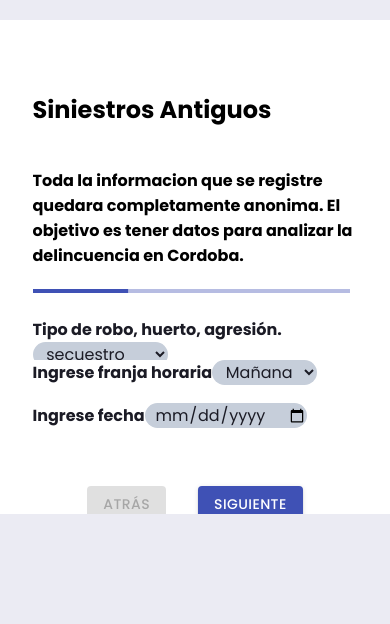
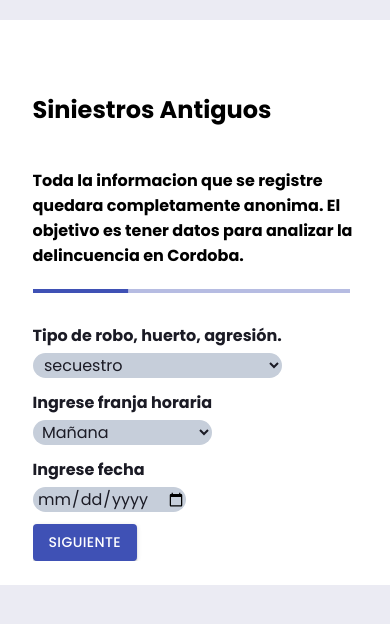
Before and after one commit to crimeApp/crimeApp, a React (Create React App) app: page /pastcrimeform in a window 390 px wide. Shown: the top 624 px of the page. Built offline with nearby package versions, Linux system fonts and the light colour scheme.

Commit message:
Last step not done yet, but works

```diff
--- a/src/pages/Contact.js
+++ b/src/pages/Contact.js
@@ -1,11 +1,11 @@
 import React from 'react';
-
-
+import LayoutBasic from '../layouts/LayoutBasic';
 
 export default function Contact (){
 
     return(
-        <>
-        </>
+        <LayoutBasic>
+            <h1>Contact</h1>
+        </LayoutBasic>
     )
 }
--- a/src/pages/Form/Form.css
+++ b/src/pages/Form/Form.css
@@ -2,6 +2,9 @@
 
 .form-wrap {
     width: 100%;
+    height: auto;
+    max-width: 1600px;
+    min-height: fit-content;
     border-radius: var(--border-big);
     background-color: var(--card-background);
 }
@@ -11,11 +14,32 @@
     margin-bottom: 10vh;
 }
 
+.form-content{
+    width: 100%;
+    height: auto;
+    overflow-y: hidden;
+    align-items: center;
+}
+
+@media (max-width: 750px) {
+    .form-background {
+        background-color: var(--card-background);
+        width: 100%;
+        height: 100%;
+        margin-top: 20px;
+        margin-bottom: 0px;
+    }
+}
+
+.input-container{
+    width: fit-content;
+}
+
 .input-label{
     color: var(--black);
     font-size: var(--font-size-normal);
     font-weight: var(--weight-bold);
-    margin-bottom: 5px;
+    margin-bottom: 2vh;
 }
 
 .input-content {
@@ -40,41 +64,6 @@ input:focus{
     border: red 1px solid;
 }
 
-@media (max-width: 750px) {
-    .form-background {
-        background-color: var(--card-background);
-        width: 100%;
-        height: 100%;
-        margin-top: 20px;
-        margin-bottom: 0px;
-    }
-}
-
-.form-content{
-    width: 100%;
-    min-width: 250px;
-    display: flex;
-    flex-direction: column;
-}
-
-.form-controls {
-    width: 100%;
-    display: inline-block;
-    padding-top: 40px;
-    padding-bottom: 20px;
-    align-items: center;
-    justify-content: center;
-}
-
-/* .form-controls > .MuiButton-root .MuiButton-base {
-    padding-left: 10px;
-    padding-right: 10px;
-} */
-
-#submit {
-    margin-bottom: 2%;
-}
-
 .error-message {
     color: red;
 }
--- a/src/pages/Form/FormWrapper.js
+++ b/src/pages/Form/FormWrapper.js
@@ -16,7 +16,8 @@ export default function FormWrapper({ title, subtitle, children, loading }) {
         <Grid item xs={10}>
           <FormStepper value={loading} />
         </Grid>
-        <Grid item xs={10} container className="p-top-3">{children}</Grid>
+        <Grid item xs={10} className="p-top-3 m-bottom-3">{children}</Grid>
+
       </Grid>
     </Grid>
   );
--- a/src/pages/Form/StepsPastCrime/TheftInfo.js
+++ b/src/pages/Form/StepsPastCrime/TheftInfo.js
@@ -1,12 +1,33 @@
 import React from "react";
 import traslate from "../../../assets/traslate/es.json";
-//import Select from "../../../components/Select/Select";
-//import Input from "../../../components/Input/Input";
 import { Grid, Button } from "@material-ui/core";
 import "../Form.css";
 
-import { useFormik } from "formik";
+import { Formik, Form, Field } from "formik";
+
 import * as Yup from "yup";
+
+const TheftInfovalidation = Yup.object({
+  type: Yup.string()
+    .transform((e) => e.toLowerCase())
+    .oneOf([
+      "robo",
+      "asesinato",
+      "abuso sexual",
+      "secuestro",
+      "asalto",
+      "hurto",
+    ])
+    .required('Completar la casilla'),
+  hour: Yup.string()
+    .transform((e) => e.toLowerCase())
+    .oneOf(["mañana", "mediodia", "tarde", "noche"])
+    .required('Completar la casilla'),
+  date: Yup.date()
+  .min(new Date("01/01/2010"))
+  .max(new Date())
+  .required('Ingresar una fecha valida')
+});
 
 const typeoptions = [
   {
@@ -55,174 +76,94 @@ const houroptions = [
 ];
 
 export default function TheftInfo({ formData, handleNext }) {
-  const formik = useFormik({
-    initialValues: {
+  return (
+    <Grid container direction="column" justify="center" alignItems="center">
+      <Formik
+        initialValues={{
           type: "",
           hour: "",
           date: "",
-    },
-    validationSchema: Yup.object({
-      type: Yup.string()
-        .transform((e) => e.toLowerCase())
-        .oneOf([
-          "robo",
-          "asesinato",
-          "abuso sexual",
-          "secuestro",
-          "asalto",
-          "hurto",
-        ])
-        .required(),
-      hour: Yup.string()
-        .transform((e) => e.toLowerCase())
-        .oneOf(["mañana", "mediodia", "tarde", "noche"])
-        .required(),
-      date: Yup.date().min(new Date("01/01/2010")).max(new Date()),
-    }),
-  });
-
-  const handleSubmit = () => {
+        }}
+        validationSchema={TheftInfovalidation}
+        onSubmit={(values) => {
           formData = {
-      type: formik.values.type,
-      hour: formik.values.hour,
-      date: formik.values.date,
+            type: values.type,
+            hour: values.hour,
+            date: values.date,
           };
-    console.log(formData)
+          console.log(formData);
           handleNext();
-  };
-
-  return (
-    <Grid container direction="column" justify="center" alignItems="center">
-      <form onSubmit={formik.handleSubmit} className="form-content">
-        <Grid item xs={12}>
-          {/* <Select
-          id="type"
-          name="type"
-          type="string"
-          onChange={formik.handleChange}
-          onBlur={formik.handleBlur}
-          value={formik.values.type}
-          label=
-          options={theftoptions}
-        /> */}
+        }}
+      >
+        {({ errors, touched }) => (
+          <Form className="form-content">
+            <Grid item xs={10} className="input-container p-top-1">
               <label className={"input-label"}>
                 {traslate.FORM.THEFTINFO.THEFT}
               </label>
-
-          <select
-            id="type"
-            name="type"
-            className={"input-content"}
-            value={formik.values.type}
-            onChange={formik.handleChange}
-            onBlur={formik.handleBlur}
-          >
-            <option value={typeoptions[0].value}>{typeoptions[0].label}</option>
-            <option value={typeoptions[1].value}>{typeoptions[1].label}</option>
-            <option value={typeoptions[2].value}>{typeoptions[2].label}</option>
-            <option value={typeoptions[3].value}>{typeoptions[3].label}</option>
-            <option value={typeoptions[4].value}>{typeoptions[4].label}</option>
-            <option value={typeoptions[5].value}>{typeoptions[5].label}</option>
-          </select>
-
-          {formik.touched.type && formik.errors.type ? (
-            <div className="error-message">{formik.errors.type}</div>
-          ) : null}
+              <Field name="type" as="select" className={`input-content ${errors.type ? "error" : ""}`}>
+                <option value={typeoptions[0].value}>
+                  {typeoptions[0].label}
+                </option>
+                <option value={typeoptions[1].value}>
+                  {typeoptions[1].label}
+                </option>
+                <option value={typeoptions[2].value}>
+                  {typeoptions[2].label}
+                </option>
+                <option value={typeoptions[3].value}>
+                  {typeoptions[3].label}
+                </option>
+                <option value={typeoptions[4].value}>
+                  {typeoptions[4].label}
+                </option>
+                <option value={typeoptions[5].value}>
+                  {typeoptions[5].label}
+                </option>
+              </Field>
+              {errors.type && touched.type ? <p className={'error-message'}>{errors.type}</p> : null}
             </Grid>
 
-        <Grid item xs={12}>
-          {/*  <Select
-          label={traslate.FORM.THEFTINFO.TIMEFRACTION}
-          options={timefractions}
-          id="time"
-          name="time"
-          type="string"
-          onChange={formik.handleChange}
-          onBlur={formik.handleBlur}
-          value={formik.values.time}
-
-        /> */}
-
+            <Grid item xs={10} className="input-container m-top-2">
               <label className={"input-label"}>
                 {traslate.FORM.THEFTINFO.TIMEFRACTION}
               </label>
+              <Field name="hour" as="select"className={`input-content ${errors.hour ? "error" : ""}`}>
+                <option value={houroptions[0].value}>
+                  {houroptions[0].label}
+                </option>
+                <option value={houroptions[1].value}>
+                  {houroptions[1].label}
+                </option>
+                <option value={houroptions[2].value}>
+                  {houroptions[2].label}
+                </option>
+                <option value={houroptions[3].value}>
+                  {houroptions[3].label}
+                </option>
+              </Field>
 
-          <select
-            id="hour"
-            name="hour"
-            className={"input-content"}
-            value={formik.values.hour}
-            onChange={formik.handleChange}
-            onBlur={formik.handleBlur}
-          >
-            <option value={houroptions[0].value}>{houroptions[0].label}</option>
-            <option value={houroptions[1].value}>{houroptions[1].label}</option>
-            <option value={houroptions[2].value}>{houroptions[2].label}</option>
-            <option value={houroptions[3].value}>{houroptions[3].label}</option>
-          </select>
-
-          {formik.touched.hour && formik.errors.hour ? (
-            <div className="error-message">{formik.errors.hour}</div>
-          ) : null}
+              {errors.hour && touched.hour ? <p className={'error-message'}>{errors.hour}</p> : null}
             </Grid>
 
-        <Grid item xs={12}>
-          {/* <Input
-            id="date"
-            type="date"
-            name="date"
-            error={formik.errors.firstName}
-            label=
-            onChange={formik.handleChange}
-            onBlur={formik.handleBlur}
-            value={formik.values.date}
-          /> */}
+            <Grid item xs={10} className="input-container m-top-2">
               <label className={"input-label"}>
                 {traslate.FORM.THEFTINFO.DATE}
               </label>
-          <input
-            name="date"
-            type="date"
-            className={"input-content"}
-            value={formik.values.date}
-            onChange={formik.handleChange}
-            onBlur={formik.handleBlur}
-          />
+              <Field name="date" type="date" className={`input-content ${errors.date ? "error" : ""}`} />
+              {errors.date && touched.date ? <p className={'error-message'}>{errors.date}</p> : null}
             </Grid>
 
-        <Grid item>
-          {formik.touched.date && formik.errors.date ? (
-            <div className="error-message">{formik.errors.date}</div>
-          ) : null}
-        </Grid>
-
-        <Grid item className="form-controls">
-          <Grid
-            container
-            direction="row"
-            justify="center"
-            alignItems="center"
-            spacing={4}
-          >
-            <Grid item>
-              <Button disabled variant="contained" color="primary">
-                {traslate["COMMON"]["BACK"]}
-              </Button>
-            </Grid>
-
-            <Grid item>
             <Button
               variant="contained"
               color="primary"
               type="submit"
-                onClick={handleSubmit}
-              >
+              className={'m-top-2'}>
                 {traslate["COMMON"]["NEXT"]}
               </Button>
-            </Grid>
-          </Grid>
-        </Grid>
-      </form>
+          </Form>
+        )}
+      </Formik>
     </Grid>
   );
 }
--- a/src/pages/Home.js
+++ b/src/pages/Home.js
@@ -1,9 +1,11 @@
 import React from 'react';
+
+import LayoutBasic from '../layouts/LayoutBasic';
 
 export default function Home(){
     return(
-        <>
+        <LayoutBasic>
             <h1>Home</h1>
-        </>
+        </LayoutBasic>
     )
 }
```
Also changed, not shown: src/layouts/LayoutBasic.js (+4 -4 lines), src/pages/Form/StepsPastCrime/PersonalDetails.js (+66 -21 lines). Lines whose indentation alone changed are shown as unchanged.
